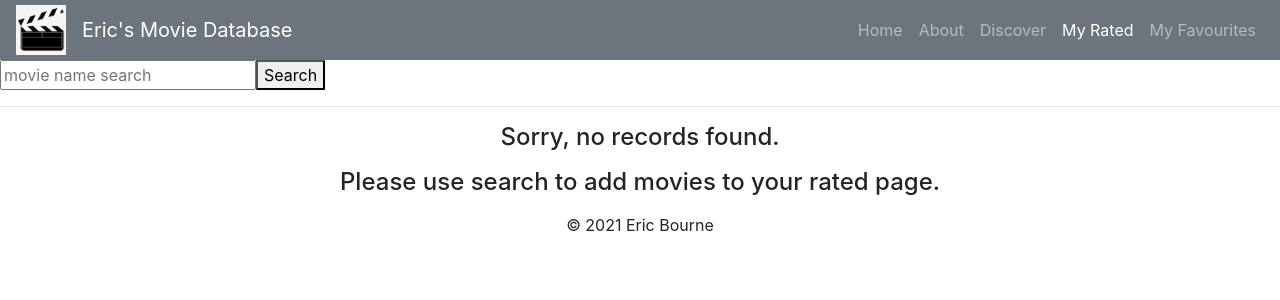
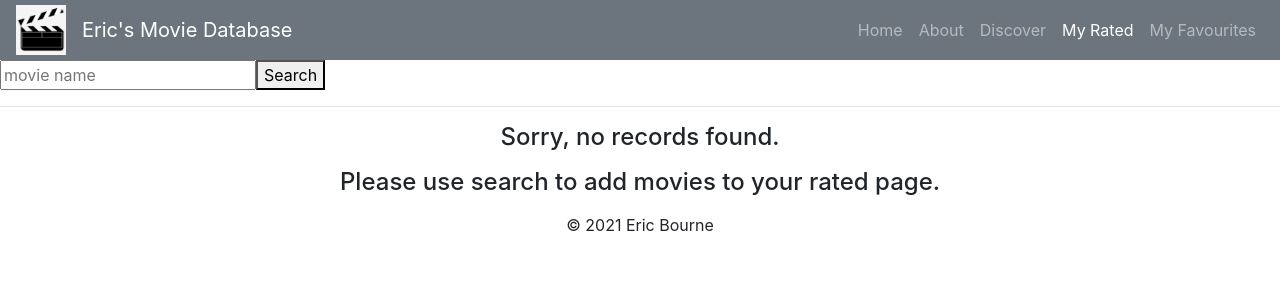
Before and after one commit to carrotcorn/MovieDatabaseApp, a React (Create React App) app: page /myrated in a window 1280 px wide. Shown: the top 300 px of the page. Built offline with nearby package versions, Linux system fonts and the light colour scheme.

Commit message:
fixed search bug

```diff
--- a/src/App.js
+++ b/src/App.js
@@ -37,6 +37,9 @@ function App() {
             <Route path='/myrated'>
               <MyRated />
             </Route>
+            <Route>
+              <PageNotFound />
+            </Route>
           </Switch>
           <Footer />
         </div>
--- a/src/components/Search.js
+++ b/src/components/Search.js
@@ -2,41 +2,37 @@ import React, { useState, useEffect } from "react";
 import makeMovie from "./movieMaker";
 
 const Search = (props) => {
-  const [searchInput, setSearchInput] = useState("");
+  const [searchInput, setSearch] = useState("");
+
+  const API_KEY = "6a97c9dac8bbcd1375f356915f8fb53b";
 
   useEffect(() => {
-    const API_KEY = "6a97c9dac8bbcd1375f356915f8fb53b";
     const fetchSearch = async () => {
       if (searchInput != "") {
-        const response = await fetch(
+        const res = await fetch(
           `https://api.themoviedb.org/3/search/movie?api_key=${API_KEY}&language=${props.lang}&query=${searchInput}&page=1`
         );
-        let data = await response.json();
-        //coming down from parent HOME component
+        let data = await res.json();
         props.setMovieData(makeMovie(data.results));
       }
     };
     fetchSearch();
   }, [searchInput, props.lang]);
 
-  //instantiate setSearchInput
   const handleSearch = (search) => {
-    setSearchInput(search);
+    setSearch(search);
   };
-  //event handler
+
   const handleSearchBox = (e) => {
     e.preventDefault();
     let searching = e.target.elements.searching.value;
     handleSearch(searching);
   };
-
   return (
-    <div>
-      <form onSubmit={handleSearchBox}>
-        <input name='Searching' placeholder='movie name search'></input>
-        <button className='search'>Search</button>
-      </form>
-    </div>
+    <form onSubmit={handleSearchBox}>
+      <input name='searching' placeholder='movie name'></input>
+      <button className='search'>Search</button>
+    </form>
   );
 };
 export default Search;
```
